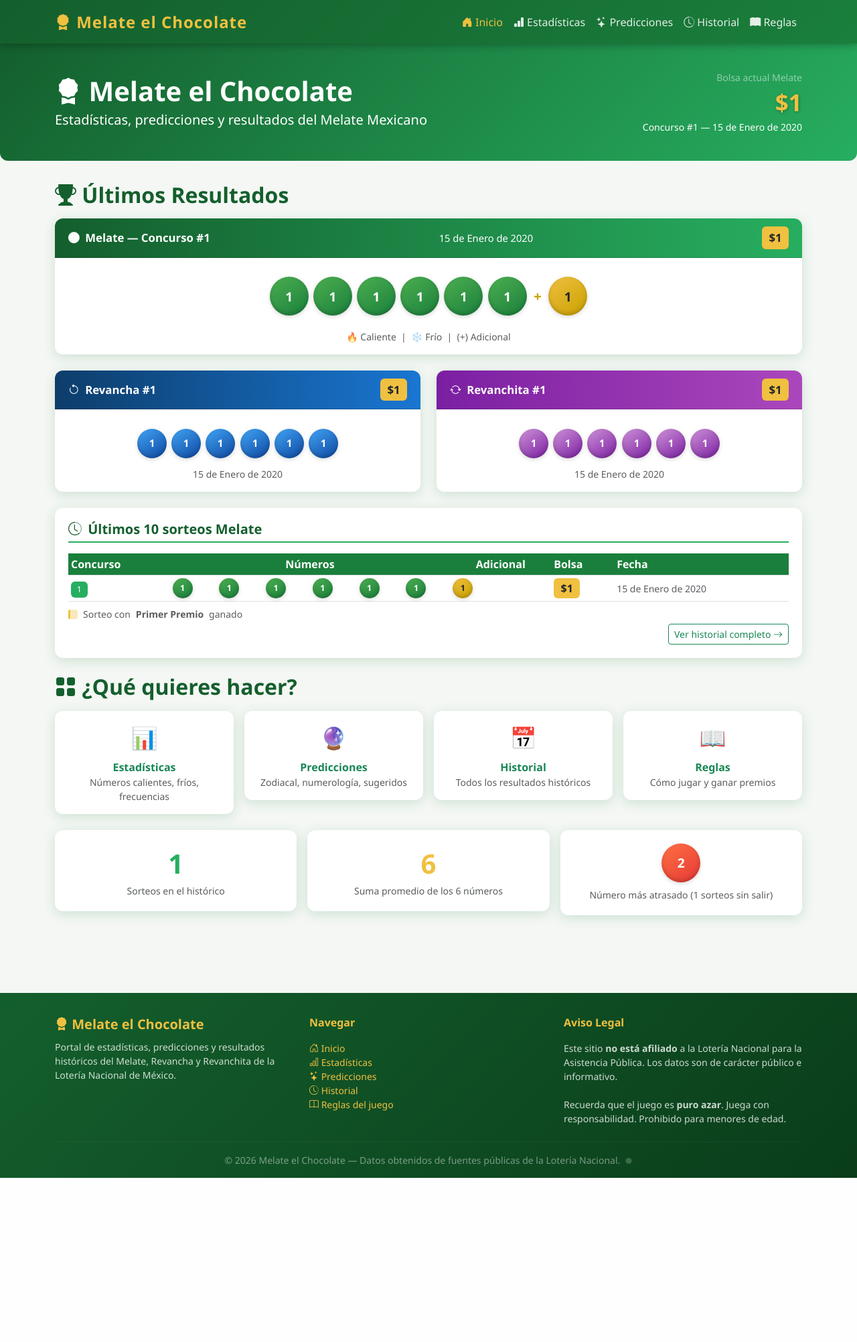
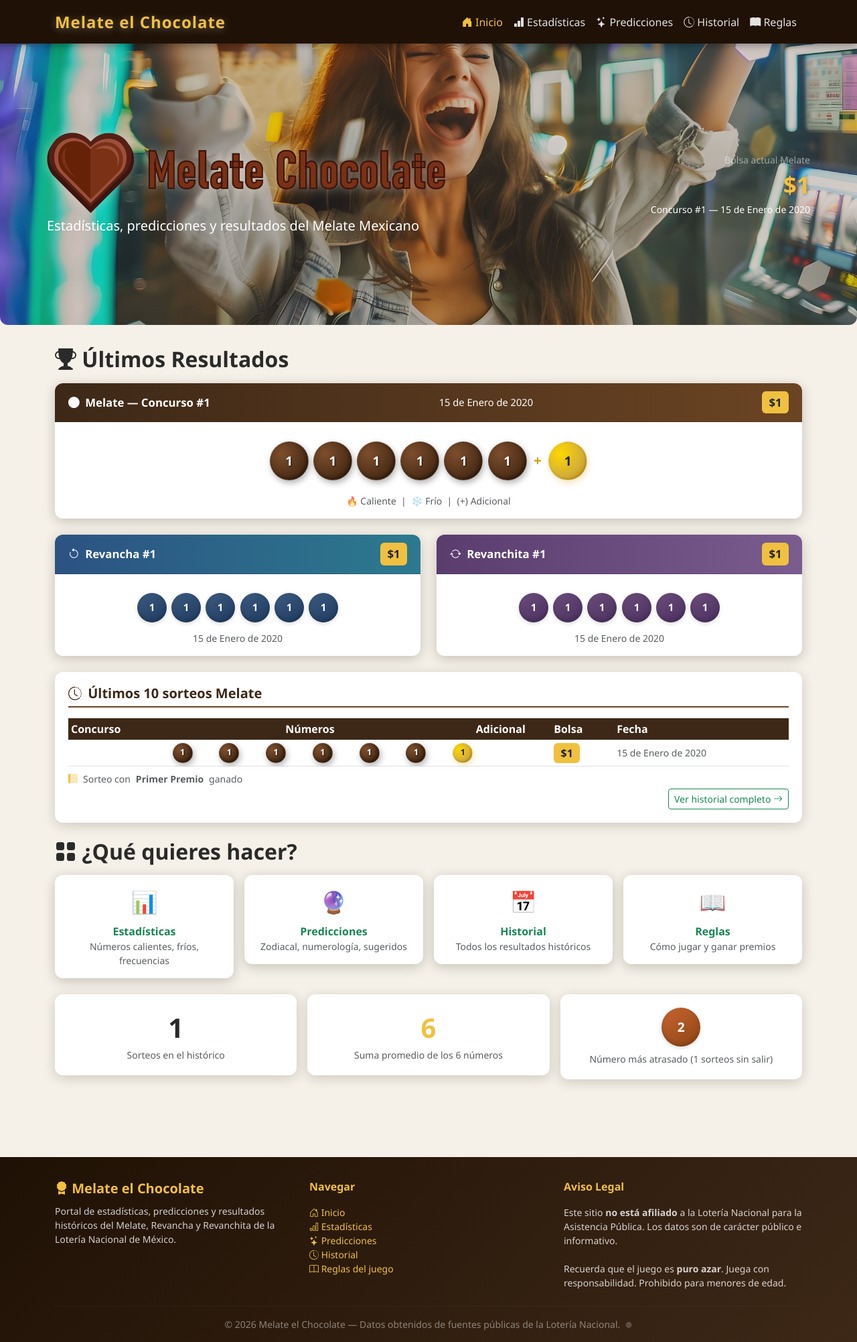
Before and after one commit to msalgadog/melatechocolate, a PHP site: page / in a window 1280 px wide. Shown: the whole page at 67% size. Before the commit the page ends 1758 px from the top, so only its background shows below. Run offline with PHP 8.4, Linux system fonts and the light colour scheme; tables that the repository leaves empty hold one stand-in row (values such as "Sample post").

Commit message:
feat: rediseno visual paleta chocolate
- Cambia paleta de colores verde -> chocolate/crema/dorado
- Agrega logo e imagen de fondo en public/img/
- Actualiza navbar con logo en header y admin
- Hero banner con imagen de fondo y altura minima
- Rediseno de bolas, stat-cards, heatmap y footer
- Clase .logo-chocolate con efecto drop-shadow 3D

```diff
--- a/admin/layout_top.php
+++ b/admin/layout_top.php
@@ -125,7 +125,7 @@
 <nav class="adm-navbar navbar navbar-expand-lg">
     <div class="container-fluid container-xl">
         <a class="navbar-brand" href="<?= APP_URL ?>/admin/index.php">
-            <i class="bi bi-shield-fill-check me-1"></i> MEC Admin
+            <img class="logo-chocolate" src="<?= APP_URL ?>/public/img/logo.png" alt="MEC Admin" style="height: 40px;">
         </a>
 
         <button class="navbar-toggler" type="button"
--- a/includes/header.php
+++ b/includes/header.php
@@ -44,7 +44,7 @@ $titulo = isset($page_title) ? $page_title . ' | ' . APP_NAME : APP_NAME . ' —
     <div class="container-fluid container-xl">
 
         <a class="navbar-brand" href="<?= APP_URL ?>/index.php">
-            <i class="bi bi-award-fill"></i> Melate el Chocolate
+            Melate el Chocolate
         </a>
 
         <button class="navbar-toggler" type="button"
--- a/index.php
+++ b/index.php
@@ -37,7 +37,7 @@ include __DIR__ . '/includes/header.php';
         <div class="row align-items-center">
             <div class="col-md-7">
                 <h1 class="mb-1">
-                    <i class="bi bi-award-fill"></i> Melate el Chocolate
+                    <img class="logo-chocolate" src="<?= APP_URL ?>/public/img/logo.png" alt="Melate el Chocolate" style="height: 120px;">
                 </h1>
                 <p class="mb-0 fs-5">Estadísticas, predicciones y resultados del Melate Mexicano</p>
             </div>
--- a/public/css/style.css
+++ b/public/css/style.css
@@ -1,28 +1,38 @@
 /* ============================================================
-   Mellatron - Estilos principales
-   Paleta verde (suerte) + Bootstrap 5
+   Melate el Chocolate - Estilos principales
+   Paleta Chocolate, Crema y Dorado + Bootstrap 5
    ============================================================ */
 
 :root {
-    --ml-verde:        #1a7f3c;
-    --ml-verde-oscuro: #145f2d;
-    --ml-verde-claro:  #27ae60;
-    --ml-verde-light:  #d4edda;
-    --ml-dorado:       #f0c040;
-    --ml-dorado-dark:  #c9a100;
-    --ml-blanco:       #ffffff;
-    --ml-gris-bg:      #f4f7f4;
-    --ml-texto:        #212529;
-    --ml-rojo:         #dc3545;
-    --ml-naranja:      #fd7e14;
-    --ml-azul:         #0d6efd;
-    --ml-shadow:       0 4px 18px rgba(26,127,60,.18);
-    --ml-radius:       12px;
+    /* Paleta Chocolate */
+    --ml-cafe-muy-oscuro: #1F1105;
+    --ml-cafe-oscuro:     #3D2817;
+    --ml-cafe-medio:      #6B4423;
+    --ml-cafe-claro:      #A6714D;
+    --ml-crema:           #F5F1E8;
+
+    /* Acentos (mantienen conceptos previos) */
+    --ml-dorado:          #f0c040;
+    --ml-dorado-dark:     #c9a100;
+    --ml-blanco:          #ffffff;
+
+    /* Colores para compatibilidad (renombrados) */
+    --ml-verde:           --ml-cafe-oscuro;
+    --ml-verde-oscuro:    --ml-cafe-muy-oscuro;
+    --ml-verde-claro:     --ml-cafe-medio;
+    --ml-verde-light:     #f5f0e8;
+
+    --ml-texto:           #2a2a2a;
+    --ml-rojo:            #dc3545;
+    --ml-naranja:         #fd7e14;
+    --ml-azul:            #0d6efd;
+    --ml-shadow:          0 4px 18px rgba(31,17,5,.22);
+    --ml-radius:          12px;
 }
 
 /* ---- Body ---- */
 body {
-    background-color: var(--ml-gris-bg);
+    background-color: var(--ml-crema);
     color: var(--ml-texto);
     font-family: 'Segoe UI', system-ui, -apple-system, sans-serif;
     min-height: 100vh;
@@ -30,8 +40,8 @@ body {
 
 /* ---- Navbar ---- */
 .navbar-mellatron {
-    background: linear-gradient(135deg, var(--ml-verde-oscuro) 0%, var(--ml-verde) 100%);
-    box-shadow: 0 2px 12px rgba(0,0,0,.3);
+    background: var(--ml-cafe-muy-oscuro);
+    box-shadow: 0 2px 12px rgba(0,0,0,.4);
     padding: .6rem 1rem;
 }
 .navbar-mellatron .navbar-brand {
@@ -40,6 +50,7 @@ body {
     font-size: 1.5rem;
     letter-spacing: .04em;
     text-decoration: none;
+    filter: drop-shadow(0 2px 6px rgba(255,255,255,.3));
 }
 .navbar-mellatron .nav-link {
     color: rgba(255,255,255,.88) !important;
@@ -59,12 +70,18 @@ body {
 
 /* ---- Hero Banner ---- */
 .hero-banner {
-    background: linear-gradient(135deg, var(--ml-verde-oscuro) 0%, var(--ml-verde-claro) 100%);
+    background: linear-gradient(135deg, rgba(61, 40, 23, 0.18), rgba(107, 68, 35, 0.18)), url('http://mellatron.local/public/img/background.jpg');
+    background-size: cover;
+    background-position: center 58%;
+    background-repeat: no-repeat;
     color: #fff;
-    padding: 2.5rem 1.5rem;
+    min-height: 420px;
     margin-bottom: 2rem;
     border-radius: 0 0 var(--ml-radius) var(--ml-radius);
+    display: flex;
+    align-items: center;
 }
+.hero-banner .container { padding: 2rem 0; }
 .hero-banner h1 { font-weight: 800; }
 .hero-banner .bolsa-value {
     font-size: 2.2rem;
@@ -91,9 +108,9 @@ body {
     font-size: 1.05rem;
     padding: .75rem 1.25rem;
 }
-.header-melate    { background: linear-gradient(90deg, #145f2d, #27ae60); color: #fff; }
-.header-revancha  { background: linear-gradient(90deg, #0d3d6b, #1976d2); color: #fff; }
-.header-revanchita{ background: linear-gradient(90deg, #7b1fa2, #ab47bc); color: #fff; }
+.header-melate    { background: linear-gradient(90deg, var(--ml-cafe-oscuro), var(--ml-cafe-medio)); color: #fff; }
+.header-revancha  { background: linear-gradient(90deg, #2c5282, #2c7a8f); color: #fff; }
+.header-revanchita{ background: linear-gradient(90deg, #5a3d6e, #7a5c8f); color: #fff; }
 
 /* ---- Bolas de números ---- */
 .bola-container {
@@ -122,17 +139,38 @@ body {
 .bola:hover { transform: scale(1.12); }
 
 /* Colores de bola por tipo */
-.bola-melate     { background: linear-gradient(145deg, #4caf50, #1a7f3c); color: #fff; }
-.bola-revancha   { background: linear-gradient(145deg, #42a5f5, #0d47a1); color: #fff; }
-.bola-revanchita { background: linear-gradient(145deg, #ce93d8, #7b1fa2); color: #fff; }
-.bola-adicional  { background: linear-gradient(145deg, #f0c040, #c9a100); color: #212529; }
+.bola-melate {
+    background: radial-gradient(circle at 30% 30%, #7d4e2d 0%, #4a2c16 70%, #2b1608 100%);
+    color: #fff;
+    box-shadow: 2px 4px 10px rgba(0, 0, 0, 0.3), inset -2px -2px 5px rgba(0, 0, 0, 0.4);
+    border: 1px solid rgba(255, 255, 255, 0.1);
+    text-shadow: 1px 1px 2px rgba(0, 0, 0, 0.8);
+}
+.bola-revancha   { background: linear-gradient(145deg, #3d5a80, #1e3a5f); color: #fff; }
+.bola-revanchita { background: linear-gradient(145deg, #6b4d7a, #4a2f5f); color: #fff; }
+.bola-adicional {
+    background: radial-gradient(circle at 30% 30%, #ffd700 0%, #d4af37 60%, #b8860b 100%);
+    color: #212529;
+    box-shadow: 2px 4px 10px rgba(212, 175, 55, 0.3), inset -1px -1px 3px rgba(0, 0, 0, 0.2);
+    border: 1px solid rgba(255, 255, 255, 0.3);
+}
 
 /* Bolas para estadísticas (caliente/frio/normal) */
-.bola-caliente   { background: linear-gradient(145deg, #ff7043, #e53935); color: #fff; }
-.bola-frio       { background: linear-gradient(145deg, #4dd0e1, #0277bd); color: #fff; }
-.bola-normal     { background: linear-gradient(145deg, #bdbdbd, #757575); color: #fff; }
-.bola-sugerida   { background: linear-gradient(145deg, #ffd54f, #f9a825); color: #212529; }
-.bola-zodiacal   { background: linear-gradient(145deg, #9c27b0, #6a0080); color: #fff; }
+.bola-caliente   { background: linear-gradient(145deg, #c86432, #8b4513); color: #fff; }
+.bola-frio       { background: linear-gradient(145deg, #4d7a8f, #2c5282); color: #fff; }
+.bola-normal     { background: linear-gradient(145deg, #8B7355, #5D4E37); color: #fff; }
+.bola-sugerida   { background: linear-gradient(145deg, #f0c040, #d4a70e); color: #212529; }
+.bola-zodiacal   { background: linear-gradient(145deg, #8b5a8f, #5d3d6b); color: #fff; }
+
+/* Logo con efecto chocolate 3D */
+.logo-chocolate {
+    filter: drop-shadow(0 0 8px rgba(255, 245, 225, 0.4));
+    transition: transform 0.3s ease;
+}
+.logo-chocolate:hover {
+    transform: scale(1.05);
+}
+
 .bola-sm {
     width: 36px;
     height: 36px;
@@ -184,20 +222,20 @@ body {
 .stat-card {
     background: #fff;
     border-radius: var(--ml-radius);
-    box-shadow: var(--ml-shadow);
+    box-shadow: 0 4px 18px rgba(31,17,5,.18);
     padding: 1.25rem;
     margin-bottom: 1.25rem;
 }
 .stat-card h5 {
     font-weight: 700;
-    color: var(--ml-verde-oscuro);
-    border-bottom: 2px solid var(--ml-verde-claro);
+    color: var(--ml-cafe-oscuro);
+    border-bottom: 2px solid var(--ml-cafe-medio);
     padding-bottom: .4rem;
     margin-bottom: 1rem;
 }
 
 /* ---- Tabla historial ---- */
-.tabla-historial th { background: var(--ml-verde); color: #fff; }
+.tabla-historial th { background: var(--ml-cafe-oscuro); color: #fff; }
 .tabla-historial td { vertical-align: middle; }
 .tabla-historial .bola { width: 30px; height: 30px; font-size: .78rem; }
 
@@ -237,21 +275,21 @@ body {
 
 /* ---- Pills de naves ---- */
 .nav-pills-verde .nav-link {
-    color: var(--ml-verde);
-    border: 1.5px solid var(--ml-verde);
+    color: var(--ml-cafe-oscuro);
+    border: 1.5px solid var(--ml-cafe-oscuro);
     border-radius: 8px;
     margin-right: .35rem;
     font-weight: 600;
 }
 .nav-pills-verde .nav-link.active,
 .nav-pills-verde .nav-link:hover {
-    background: var(--ml-verde);
+    background: var(--ml-cafe-oscuro);
     color: #fff;
 }
 
 /* ---- Footer ---- */
 footer {
-    background: linear-gradient(135deg, var(--ml-verde-oscuro), #0a3d1a);
+    background: linear-gradient(135deg, var(--ml-cafe-muy-oscuro), var(--ml-cafe-oscuro));
     color: rgba(255,255,255,.8);
     padding: 2rem 0 1rem;
     margin-top: 3rem;
```
Also changed, not shown: other parts of public/css/style.css (+31 -16 lines), public/img/background.jpg (added), public/img/logo.png (added), 1 other file.
